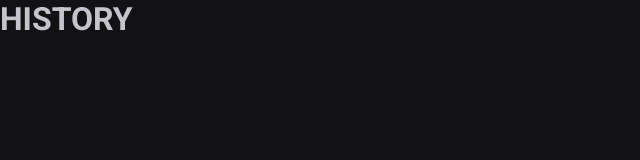
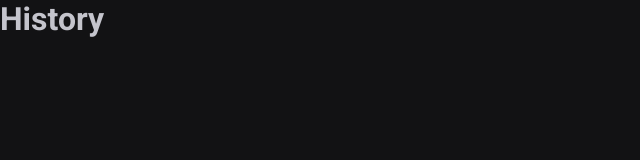
Before and after one commit to mewerton/mytimer, a React (Vite) app: page /history in a window 1280 px wide. Shown: the top 160 px of the page, without its empty margins (0-640 px from the left). Built offline with nearby package versions, Linux system fonts and the light colour scheme.

Commit message:
Add files via upload

```diff
--- /dev/null
+++ b/src/components/Header.tsx
@@ -0,0 +1,3 @@
+export function Header(){
+    return <h1>Header</h1>
+}
--- a/src/pages/History.tsx
+++ b/src/pages/History.tsx
@@ -1,3 +1,9 @@
+import { Header } from "../components/Header"
+
 export function History(){
-    return <h1>HISTORY</h1>
+    return(
+        <div>
+            <h1>History</h1>
+        </div>
+    )
 }
--- a/src/pages/Home.tsx
+++ b/src/pages/Home.tsx
@@ -1,3 +1,10 @@
+import { Header } from "../components/Header"
+
 export function Home(){
-    return <h1>HOME</h1>
+    return(
+        <div>
+            <h1>Home</h1>
+        </div>
+    )
+
 }
```
Also changed, not shown: src/layouts/DefaultLayout.tsx (added, +11 -0 lines).
